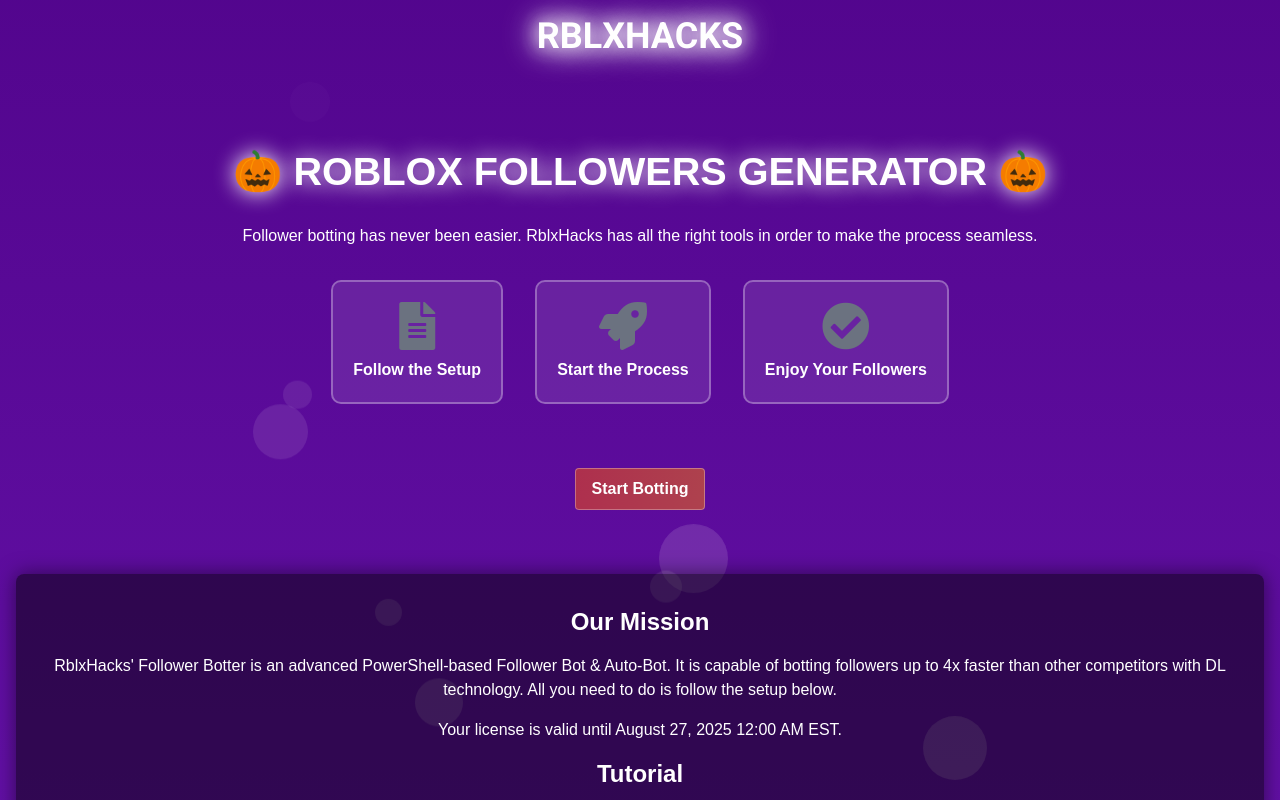
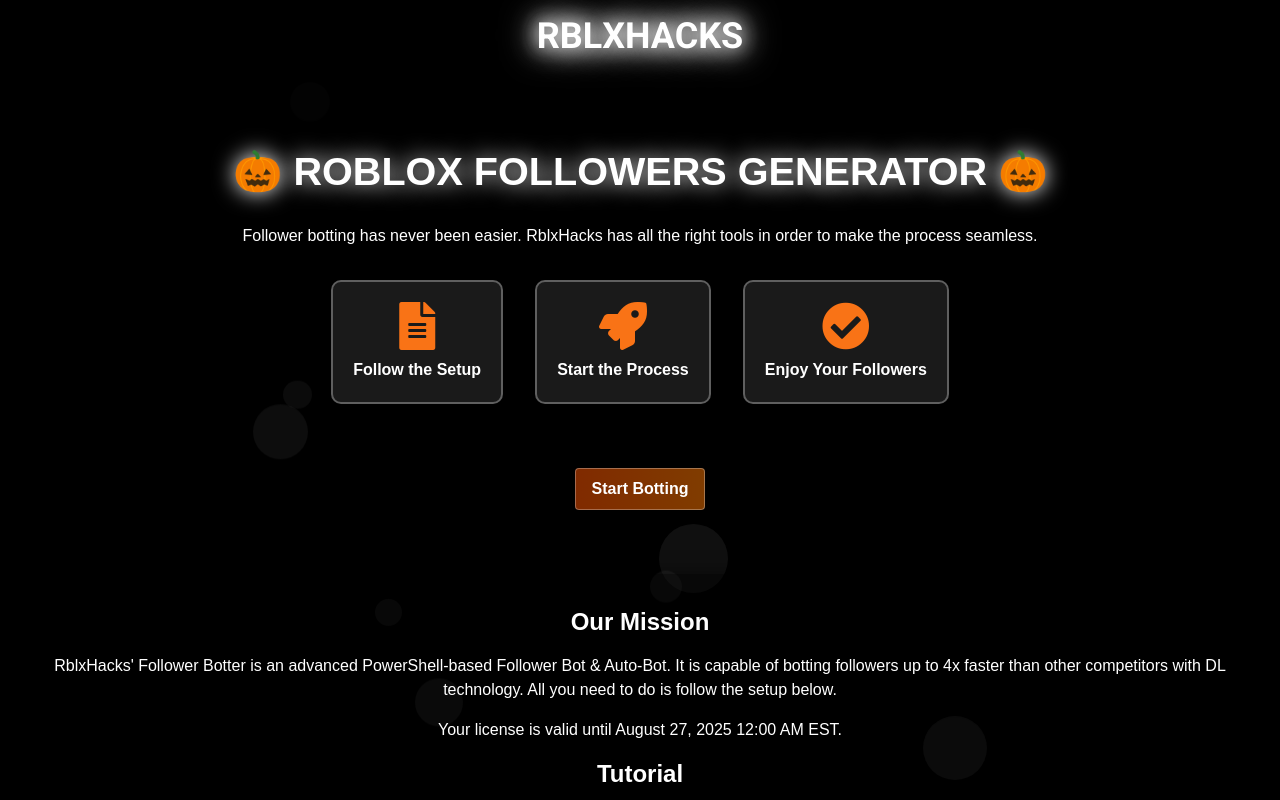
Before and after one commit to RBLXsHACKS/FollowGen, a website: page index.html in a window 1280 px wide. Shown: the top 800 px of the page. Drawn offline with nearby package versions, Linux system fonts and the light colour scheme; grey boxes are pictures that could not be loaded.

Commit message:
Update index.html

```diff
--- a/index.html
+++ b/index.html
@@ -10,9 +10,7 @@
     <link href="https://fonts.googleapis.com/css2?family=Roboto:wght@700&display=swap" rel="stylesheet"/>
     <style>
         body {
-            background: linear-gradient(180deg, #000000, #4b0082, #8a2be2, #ff4500);
-            background-size: 400% 400%;
-            animation: gradient 15s ease infinite;
+            background: #000000;
             color: white;
             font-family: 'Arial', sans-serif;
             overflow-x: hidden;
@@ -21,15 +19,10 @@
             align-items: center;
             position: relative;
         }
-        @keyframes gradient {
-            0% { background-position: 0% 50%; }
-            50% { background-position: 100% 50%; }
-            100% { background-position: 0% 50%; }
-        }
         .bubble {
             position: absolute;
             bottom: -100px;
-            background: rgba(255, 255, 255, 0.2);
+            background: rgba(128, 128, 128, 0.2);
             border-radius: 50%;
             animation: rise 10s infinite;
             z-index: 0;
@@ -173,7 +166,7 @@
             z-index: -1;
         }
         .lava-lamp .bubble {
-            background: rgba(255, 255, 255, 0.2);
+            background: rgba(128, 128, 128, 0.2);
             border-radius: 50%;
             position: absolute;
             bottom: -100px;
@@ -258,15 +251,15 @@
         </p>
         <div class="flex justify-center space-x-8 mb-16">
             <div class="text-center cursor-pointer icon-box" onclick="document.getElementById('tutorial').scrollIntoView({ behavior: 'smooth' });">
-                <i class="fas fa-file-alt text-5xl text-gray-500 mb-2"></i>
+                <i class="fas fa-file-alt text-5xl text-orange-500 mb-2"></i>
                 <p class="font-bold">Follow the Setup</p>
             </div>
             <div class="text-center cursor-pointer icon-box" onclick="document.getElementById('followers-botter').scrollIntoView({ behavior: 'smooth' });">
-                <i class="fas fa-rocket text-5xl text-gray-500 mb-2"></i>
+                <i class="fas fa-rocket text-5xl text-orange-500 mb-2"></i>
                 <p class="font-bold">Start the Process</p>
             </div>
             <div class="text-center icon-box">
-                <i class="fas fa-check-circle text-5xl text-gray-500 mb-2"></i>
+                <i class="fas fa-check-circle text-5xl text-orange-500 mb-2"></i>
                 <p class="font-bold">Enjoy Your Followers</p>
             </div>
         </div>
```
